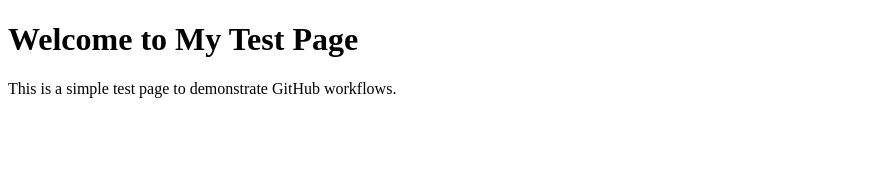
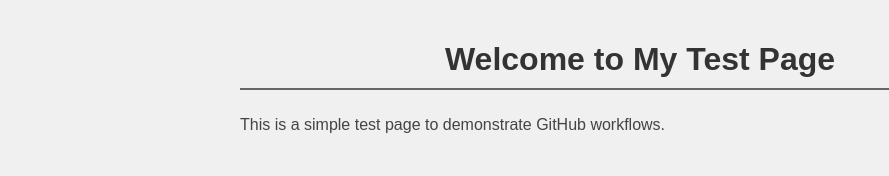
Before and after one commit to dhp6106/Test-Claude-coding-Agent, a plain HTML site: page index.html in a window 1280 px wide. Shown: the whole page, without its empty margins (0-889 px from the left). Drawn offline with Linux system fonts and the light colour scheme.

Commit message:
Add CSS styling to the page

```diff
--- a/index.html
+++ b/index.html
@@ -4,6 +4,25 @@
     <meta charset="UTF-8">
     <meta name="viewport" content="width=device-width, initial-scale=1.0">
     <title>Welcome Page</title>
+    <style>
+        body {
+            font-family: Arial, sans-serif;
+            max-width: 800px;
+            margin: 0 auto;
+            padding: 20px;
+            background-color: #f0f0f0;
+        }
+        h1 {
+            color: #333;
+            text-align: center;
+            border-bottom: 2px solid #666;
+            padding-bottom: 10px;
+        }
+        p {
+            line-height: 1.6;
+            color: #444;
+        }
+    </style>
 </head>
 <body>
     <h1>Welcome to My Test Page</h1>
```
